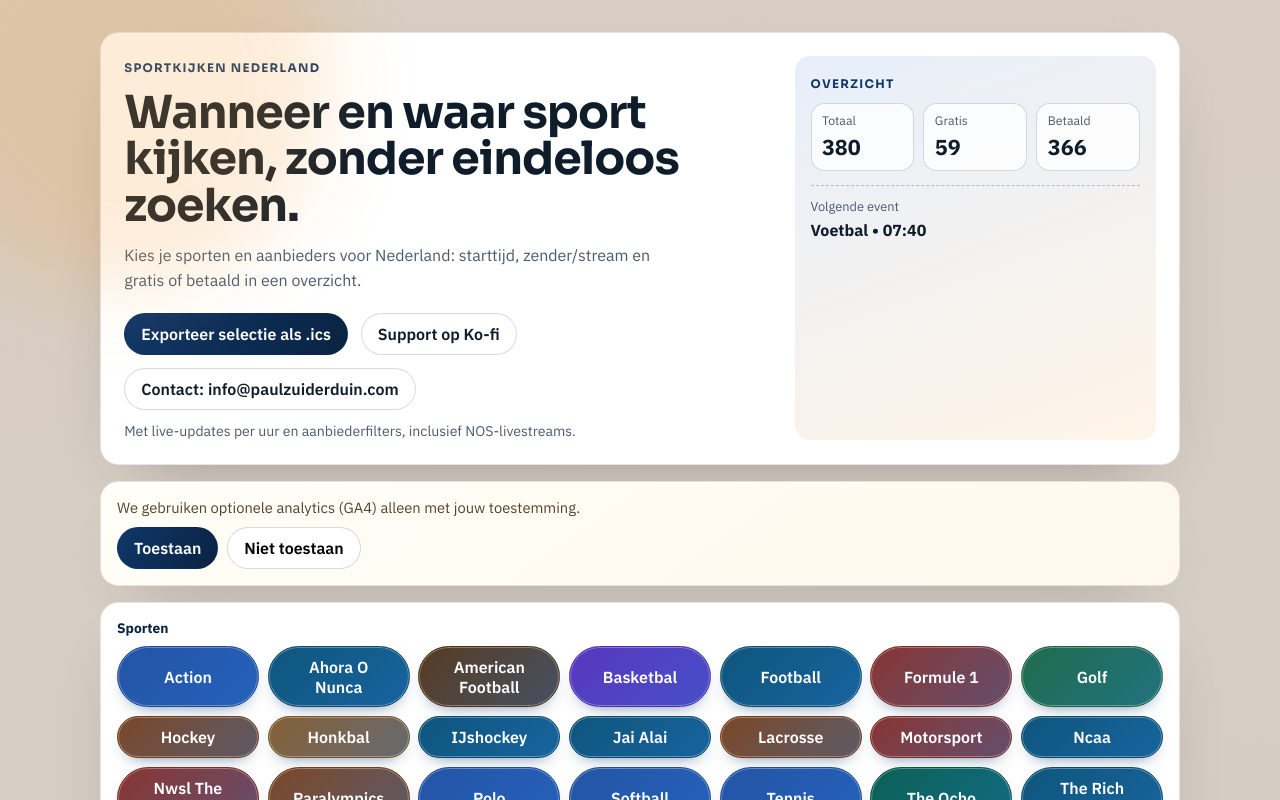
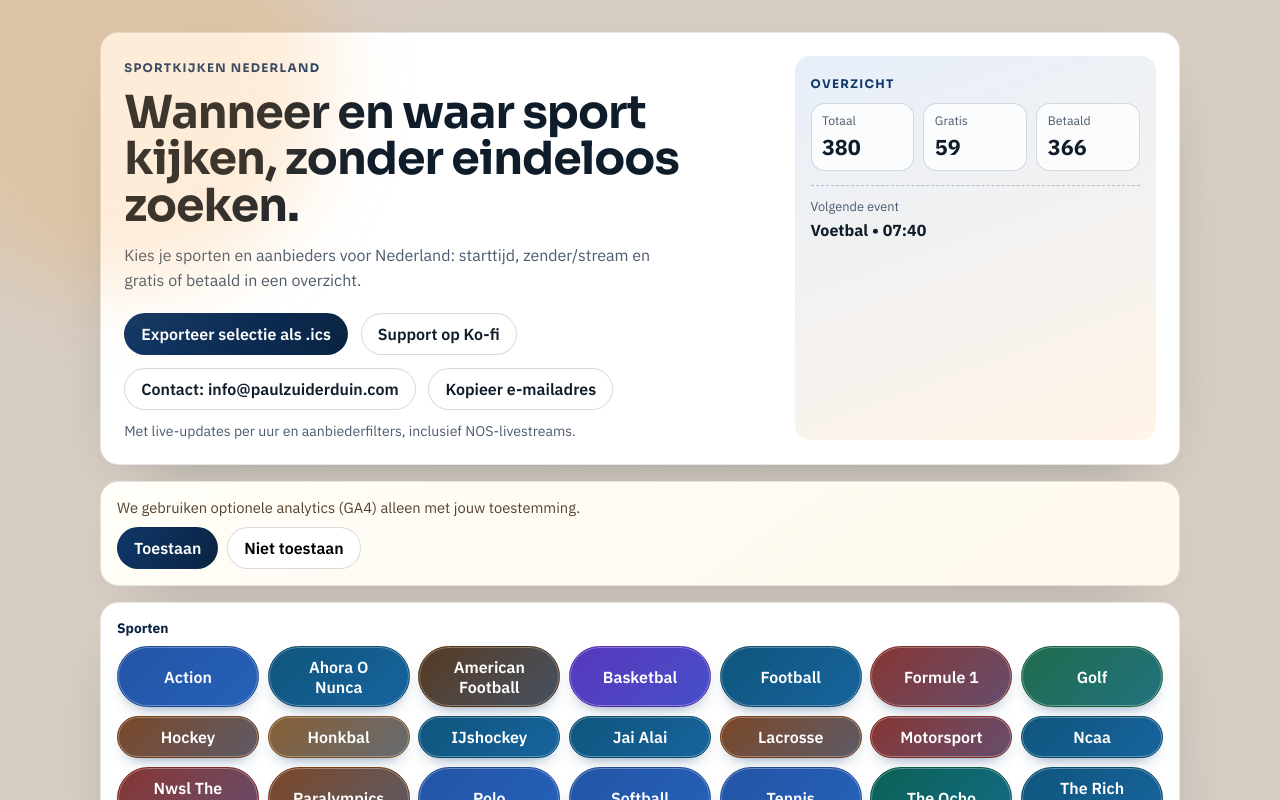
Before and after one commit to Paulmzuiderduin/sportkijken, a React (Vite) app: page / in a window 1280 px wide. Shown: the top 800 px of the page. Built offline with nearby package versions, Linux system fonts and the light colour scheme.

Commit message:
Fix contact action with web compose link and copy fallback

```diff
--- a/src/App.jsx
+++ b/src/App.jsx
@@ -63,6 +63,8 @@ const DAY_NUMBER_FORMATTER = new Intl.DateTimeFormat('nl-NL', {
 
 const SOURCE_EVENTS = Array.isArray(scheduleDataset.events) ? scheduleDataset.events : [];
 const CONSENT_STORAGE_KEY = 'sportkijken-consent-v1';
+const CONTACT_EMAIL = 'info@paulzuiderduin.com';
+const GMAIL_COMPOSE_URL = `https://mail.google.com/mail/?view=cm&fs=1&to=${encodeURIComponent(CONTACT_EMAIL)}`;
 
 function formatSportLabel(id) {
   return id
@@ -361,6 +363,7 @@ function App() {
   const [preferences, setPreferences] = useState(loadPreferences);
   const [providersExpanded, setProvidersExpanded] = useState(false);
   const [consentState, setConsentState] = useState(loadConsentState);
+  const [emailCopied, setEmailCopied] = useState(false);
 
   const events = useMemo(() => {
     return [...SOURCE_EVENTS]
@@ -675,6 +678,17 @@ function App() {
     setConsentState(nextState);
   };
 
+  const copyContactEmail = async () => {
+    try {
+      await navigator.clipboard.writeText(CONTACT_EMAIL);
+      setEmailCopied(true);
+      window.setTimeout(() => setEmailCopied(false), 2000);
+      trackAnalyticsEvent('contact_email_copy', {});
+    } catch (error) {
+      setEmailCopied(false);
+    }
+  };
+
   const exportVisibleEventsAsIcs = () => {
     if (!filteredEvents.length) {
       return;
@@ -820,9 +834,17 @@ function App() {
               <a className="ghost contact-cta" href="https://ko-fi.com/Y8Y41QY1SE" target="_blank" rel="noreferrer">
                 Support op Ko-fi
               </a>
-              <a className="ghost contact-cta" href="mailto:info@paulzuiderduin.com">
-                Contact: info@paulzuiderduin.com
+              <a
+                className="ghost contact-cta"
+                href={GMAIL_COMPOSE_URL}
+                target="_blank"
+                rel="noreferrer"
+              >
+                Contact: {CONTACT_EMAIL}
               </a>
+              <button type="button" className="ghost contact-cta" onClick={copyContactEmail}>
+                {emailCopied ? 'E-mailadres gekopieerd' : 'Kopieer e-mailadres'}
+              </button>
               <p className="beta-note">Met live-updates per uur en aanbiederfilters, inclusief NOS-livestreams.</p>
             </div>
           </div>
```
